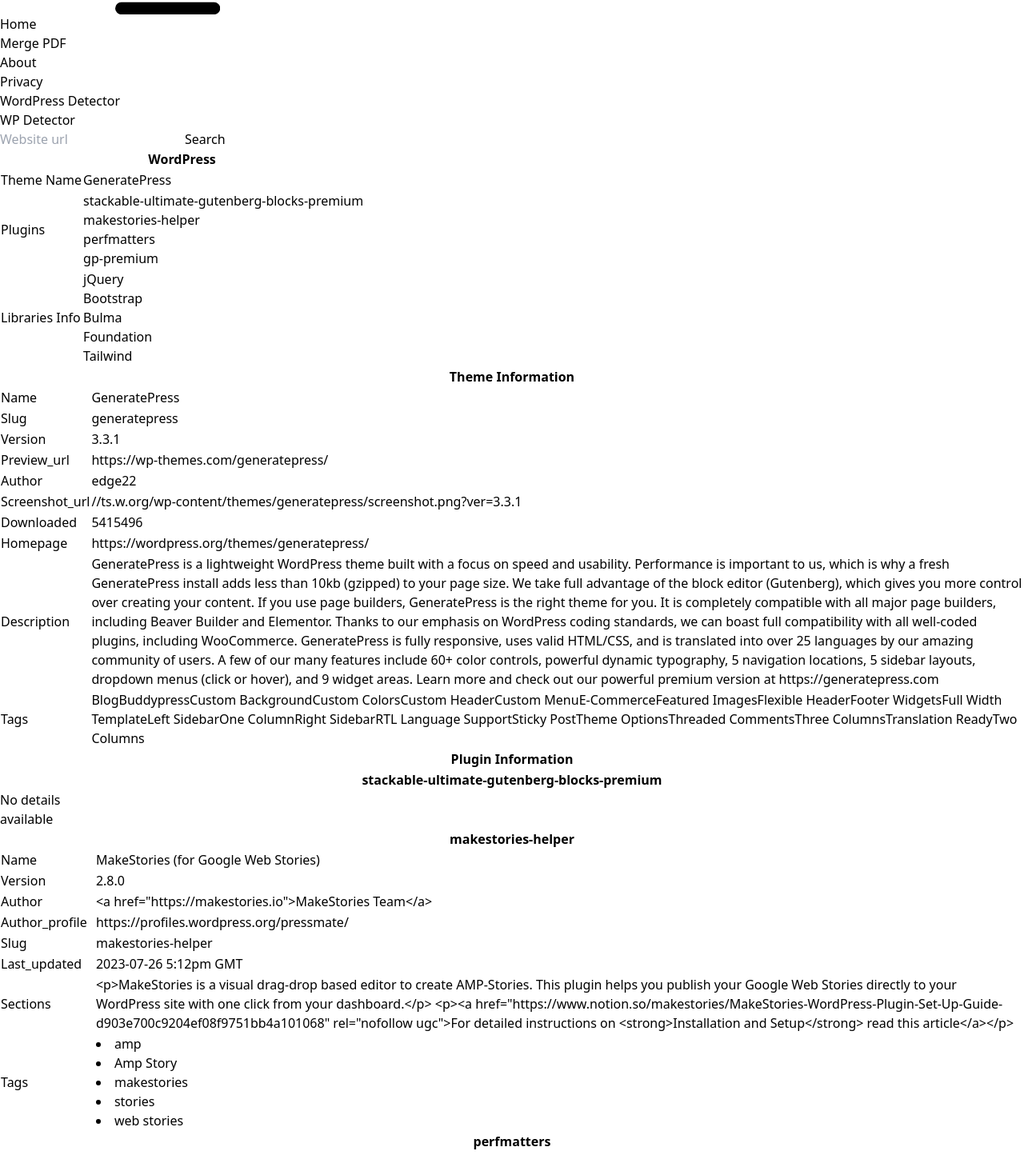
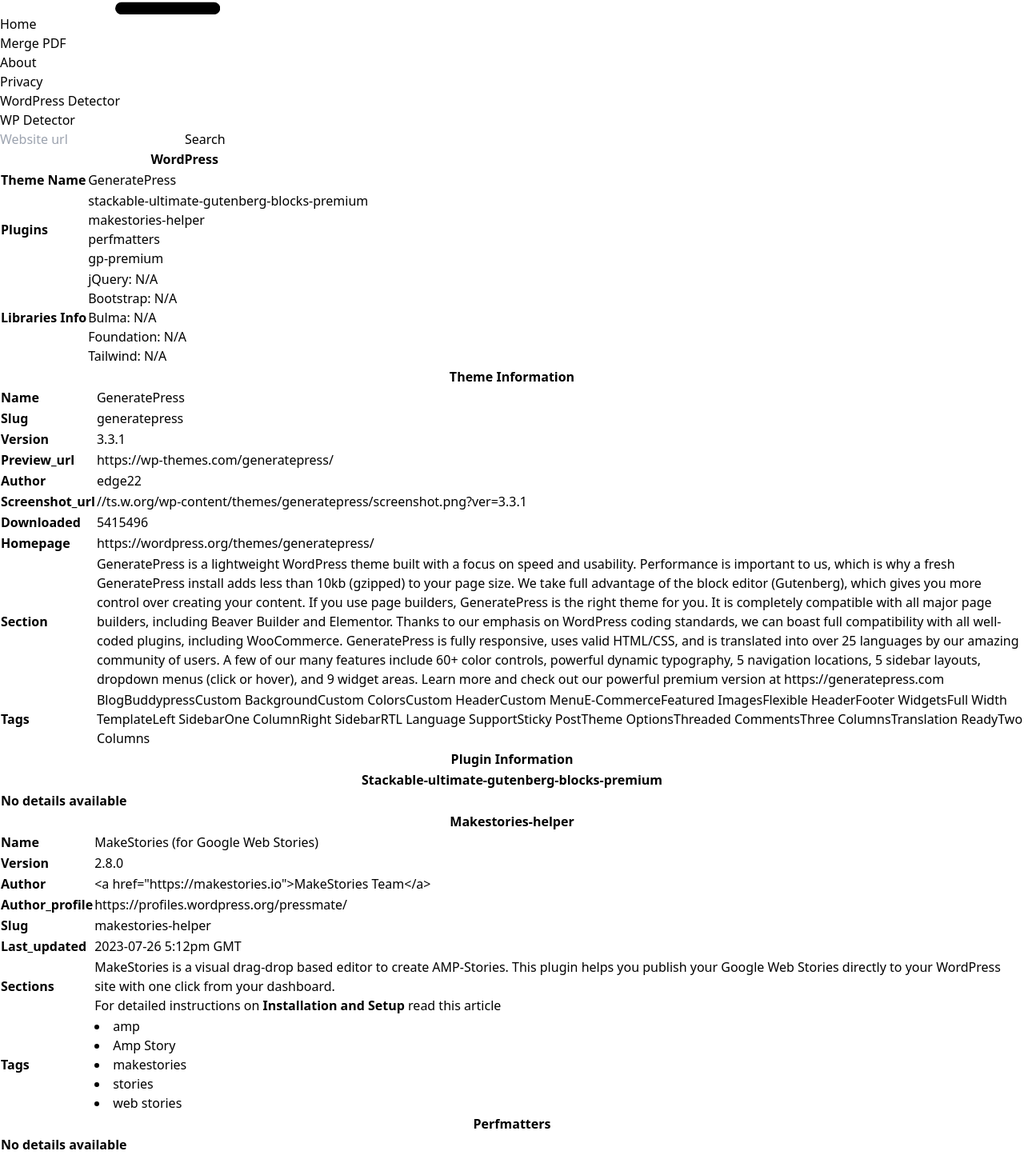
Before and after one commit to ankitkashyap007/react-image-compressor, a React (Vite) app: page /wp-detector in a window 1280 px wide. Shown: the part 114-1558 px from the top of the page at 80% size. Built offline with nearby package versions, Linux system fonts and the light colour scheme.

Commit message:
wp detector bug fix.

```diff
--- a/src/components/Header.jsx
+++ b/src/components/Header.jsx
@@ -30,7 +30,7 @@
     setMenuVisible(preValue => !preValue);
   }
   return (<header>
-    <nav className="bg-white border-gray-200 ">
+    <nav className="bg-white border-gray-200">
       <div className="max-w-screen-xl flex flex-wrap items-center justify-between mx-auto p-4">
         <Link class="flex items-center space-x-3 rtl:space-x-reverse">
           <span class="self-center text-2xl font-semibold whitespace-nowrap">Image Compressor</span>
--- /dev/null
+++ b/src/components/ProgressButton.jsx
@@ -0,0 +1,12 @@
+export default function ProgressButton({isLoading, disable,handler,buttonTitle}) {
+
+    const buttonCss = "flex items-center justify-center px-2 py-1 w-full font-bold text-xl text-white rounded-md " + (disable ? "bg-indigo-400" : "bg-indigo-600");
+
+    return (<button className={buttonCss} onClick={handler} disabled={disable || isLoading}>
+
+        {isLoading ? <><svg className="animate-spin -ml-1 mr-3 h-5 w-5 text-white" xmlns="http://www.w3.org/2000/svg" fill="none" viewBox="0 0 24 24">
+            <circle className="opacity-25" cx="12" cy="12" r="10" stroke="currentColor" strokeWidth="4"></circle>
+            <path className="opacity-75" fill="currentColor" d="M4 12a8 8 0 018-8V0C5.373 0 0 5.373 0 12h4zm2 5.291A7.962 7.962 0 014 12H0c0 3.042 1.135 5.824 3 7.938l3-2.647z"></path>
+        </svg>
+            Processing...</> : buttonTitle }</button>)
+}
--- a/src/index.css
+++ b/src/index.css
@@ -1,10 +1,13 @@
-:root {
+:root {}
 
-}
 @tailwind base;
 @tailwind components;
 @tailwind utilities;
 
-tr td:first-child::first-letter{
+tr td:first-child::first-letter, th:first-child::first-letter {
     text-transform: capitalize;
 }
+
+tr td:first-child {
+    font-weight: bold;
+}
--- a/src/pages/WpDetector.jsx
+++ b/src/pages/WpDetector.jsx
@@ -1,8 +1,12 @@
 import { useEffect, useState } from "react"
+import ProgressButton from "../components/ProgressButton";
 
 export default function WpDetector() {
+
     const [isSite, setSite] = useState("");
     const [jsonData, setJsonData] = useState(null);
+    const [isLoading, setIsLoading] = useState(false);
+
     useEffect(() => {
         setJsonData({
             "result": {
@@ -30,7 +34,7 @@
                 "screenshot_url": "//ts.w.org/wp-content/themes/generatepress/screenshot.png?ver=3.3.1",
                 "downloaded": 5415496,
                 "homepage": "https://wordpress.org/themes/generatepress/",
-                "description": {
+                "section": {
                     "description": "GeneratePress is a lightweight WordPress theme built with a focus on speed and usability. Performance is important to us, which is why a fresh GeneratePress install adds less than 10kb (gzipped) to your page size. We take full advantage of the block editor (Gutenberg), which gives you more control over creating your content. If you use page builders, GeneratePress is the right theme for you. It is completely compatible with all major page builders, including Beaver Builder and Elementor. Thanks to our emphasis on WordPress coding standards, we can boast full compatibility with all well-coded plugins, including WooCommerce. GeneratePress is fully responsive, uses valid HTML/CSS, and is translated into over 25 languages by our amazing community of users. A few of our many features include 60+ color controls, powerful dynamic typography, 5 navigation locations, 5 sidebar layouts, dropdown menus (click or hover), and 9 widget areas. Learn more and check out our powerful premium version at https://generatepress.com"
                 },
                 "tags": {
@@ -87,64 +91,83 @@
         const { name, value } = e.target;
         setSite(value)
     }
+
     const handleSearch = async (e) => {
+        const urlMatch = /https?:\/\/(www\.)?[-a-zA-Z0-9@:%._\+~#=]{1,256}\.[a-zA-Z0-9()]{1,6}\b([-a-zA-Z0-9()@:%_\+.~#?&//=]*)/i;
+
         e.preventDefault();
         if (!isSite) {
             return console.log("Please enter website url.")
         }
+        setIsLoading(true)
+        const match = isSite.match(urlMatch)[0]
 
+        if (!match) {
+            return setIsLoading(false)
+        }else{
+            try {
                 const response = await fetch(`https://image-service-982z.onrender.com/web/wp-detector?site=${isSite}`);
+
                 if (response.ok) {
+                    setIsLoading(false)
                     const data = await response.json();
                     setJsonData(data)
                     console.log(data);
 
+                } else {
+                    setIsLoading(false)
                 }
-
+            } catch (e) {
+                setIsLoading(false)
+            }
+        }
     }
 
     return (<div className="px-5">
         <h1 className="font-bold text-2xl mb-5 mt-10">WP Detector</h1>
-        <form onSubmit={handleSearch} className="px-5 flex flex-col border border-indigo-300 p-5 mb-10">
+        <form onSubmit={handleSearch} className="px-5 flex flex-col border border-gray-200 border-2 p-5 mb-10 rounded-md">
 
-            <input className="rounded-md border border-solid border-2 px-2 mb-2 text-xl w-full" type="text" name="site" id="site-url" value={isSite} onChange={handleChange} placeholder="Website url" />
-            <button className="bg-indigo-600 px-2 py-1 w-full font-bold text-xl text-white">Search</button>
+            <input className="rounded-md border border-solid border-2 px-3 py-2 mb-5 text-xl w-full" type="text" name="site" id="site-url" value={isSite} onChange={handleChange} placeholder="Website url" disabled={isLoading}/>
+
+            <ProgressButton buttonTitle="Search" isLoading={isLoading} disable={!isSite} />
+
         </form>
-        <div className="w-full">
-            <table border="1">
+        {jsonData &&
+jsonData.result ?       <div className="w-full">
+<table className="mb-5" border="1">
     <thead>
         <tr>
-                        <th colSpan={2}>WordPress</th>
+            <th colSpan={2} className="text-xl">WordPress</th>
         </tr>
     </thead>
     <tbody>
-                    {jsonData && jsonData.result && Object.entries(jsonData.result).map(([key, value]) => (
+        {(jsonData && jsonData.result) ? Object.entries(jsonData.result).map(([key, value]) => (
             <tr className="bg-gray-100" key={key}>
                 <td className="py-2 px-4 border-b">{key}</td>
-                            <td className="py-2 px-4 border-b">{Array.isArray(value) ? <ul>{value.map(item => <li>{item}</li>)}</ul> : typeof value === 'object' ? <ul className="list-disc">{Object.entries(value).map(([key, valuee]) => <li key={key}>{key}</li>)}</ul> : value}</td>
+                <td className="py-2 px-4 border-b">{ value ? (Array.isArray(value) ? <ul>{value.map(item => <li>{item}</li>)}</ul> : typeof value === 'object' ? <ul className="list-disc">{Object.entries(value).map(([key, objectValue]) => <li key={key}>{key}: {!objectValue ? "N/A" : objectValue }</li>)}</ul> : value) : " na"}</td>
             </tr>
-                    ))}
+        )) : <tr><td colSpan={2} className="text-center">No details available</td></tr> }
     </tbody>
 </table>
-            <table border="1">
+<table className="mb-5" border="1">
     <thead>
         <tr>
-                        <th colSpan={2}>Theme Information</th>
+            <th colSpan={2} className="text-xl">Theme Information</th>
         </tr>
     </thead>
     <tbody>
 
         {jsonData && jsonData.themeInfo && Object.entries(jsonData.themeInfo).map(([key, value]) => (
-                        <tr key={key}>
-                            <td>{key}</td>
-                            <td className="py-2 px-4 border-b">{Array.isArray(value) ? <ul>{value.map(item => <li>{item}</li>)}</ul> : typeof value === 'object' ? Object.entries(value).map(([key, valuee]) => <span className="m-1 px-2 py-1 border border-solid border-blue-500 inline-flex" key={key}>{valuee}</span>) : value}</td>
+            <tr className="bg-gray-100" key={key}>
+                <td className="py-2 px-4 border-b">{key}</td>
+                <td className="py-2 px-4 border-b">{Array.isArray(value) ? <ul>{value.map(item => <li>{item}</li>)}</ul> : typeof value === 'object' ? Object.entries(value).map(([key, objectValue]) => <span className="m-1 px-2 py-1 border border-solid border-blue-500 inline-flex" key={key}>{key === "description" ?  <div dangerouslySetInnerHTML={{ __html: objectValue }} /> : objectValue }</span>) : value}</td>
             </tr>
         ))}
     </tbody>
 </table>
-            <table border="1">
+<table className="mb-5" border="1">
     <thead>
-                    <tr>   <th colSpan={2}>Plugin Information</th>
+        <tr>   <th colSpan={2} className="text-xl">Plugin Information</th>
         </tr>
     </thead>
     <tbody>
@@ -152,7 +175,7 @@
             <>
 
                 <tr>
-                                <th colSpan={2}>{plugin}</th>
+                    <th colSpan={2} className="text-xl">{plugin}</th>
                 </tr>
 
                 {details ?
@@ -161,24 +184,27 @@
 
                         Array.isArray(value) ?
 
-                                        <tr><td>{mainkey}</td><td className="py-2 px-4 border-b" > <ul>{value.map(item => <li>{item}</li>)}</ul></td></tr> :
+                            <tr><td className="py-2 px-4 border-b">{mainkey}</td><td className="py-2 px-4 border-b" > <ul>{value.map(item => <li>{item}</li>)}</ul></td></tr> :
 
                             typeof value === 'object' ?
-                                            mainkey === 'tags' ? <tr><td>{mainkey}</td><td>{Object.entries(value).map(([key, valuee]) => <li className="m-1 px-2 py-1 border border-solid border-blue-500 inline-flex" colSpan={2} key={key}>{valuee}</li>)}</td></tr>
+                                mainkey === 'tags' ? <tr><td className="py-2 px-4 border-b">{mainkey}</td><td className="py-2 px-4 border-b">{Object.entries(value).map(([key, objectValue]) => <li className="m-1 px-2 py-1 border border-solid border-blue-500 inline-flex" colSpan={2} key={key}>{objectValue}</li>)}</td></tr>
                                     :
-                                                Object.entries(value).map(([key, valuee]) =>
+                                    Object.entries(value).map(([key, objectValue]) =>
                                         <tr>
                                             <td className="py-2 px-4 border-b" key={key}>{mainkey}</td>
-                                                        <td className="py-2 px-4 border-b" key={key}>{valuee}</td>
+                                            <td className="py-2 px-4 border-b" key={key + "new" }>{key === "description" ?  <div dangerouslySetInnerHTML={{ __html: objectValue }} /> : objectValue }</td>
                                         </tr>
                                     ) :
-                                            <tr><td>{mainkey}</td><td>{value}</td> </tr>
+                                <tr><td className="py-2 px-4 border-b">{mainkey}</td><td className="py-2 px-4 border-b">{value}</td> </tr>
 
-                                )) : 'No details available'}
+                    )) : <tr><td colSpan={2} className="text-center">No details available</td></tr>}
             </>
         ))}
     </tbody>
 </table>
-        </div>
+</div> :
+<div className="border border-solid py-2 px-3">Not a wordpress website</div>
+        }
+
     </div>)
 }
```
Also changed, not shown: src/components/ImageCompressor.jsx (+3 -7 lines). Lines whose indentation alone changed are shown as unchanged.
